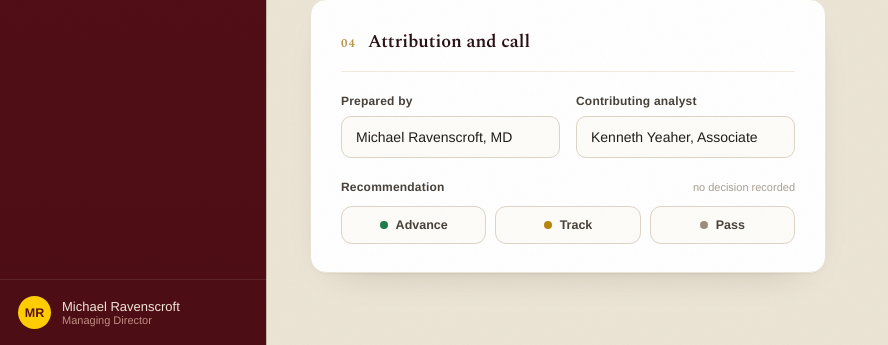
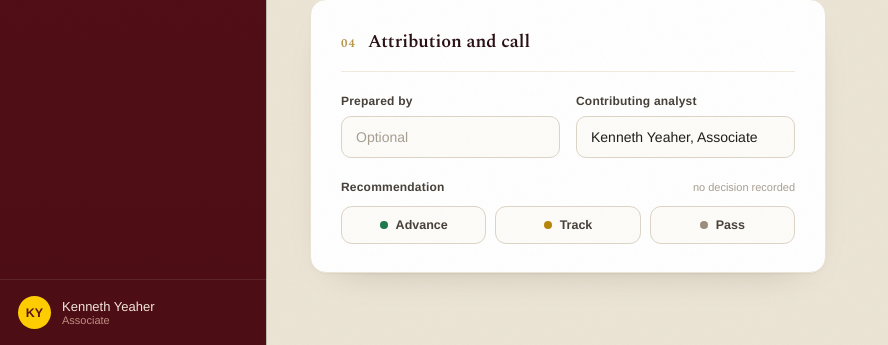
Before and after one commit to kennethyeaher/mmf-onepager-agent, a Flask app: page / in a window 1280 px wide. Shown: the part 1254-1599 px from the top of the page, without its empty margins (0-888 px from the left). Run offline with Flask 3, Linux system fonts and the light colour scheme; data that the repository does not hold is empty.

Commit message:
Remove Michael Ravenscroft from the footer and sidebar

```diff
--- a/src/renderer.py
+++ b/src/renderer.py
@@ -31,7 +31,7 @@ from weasyprint import HTML
 DOC_TITLE = "Investment Sourcing Brief"
 
 # Name shown in the provenance footer.
-PREPARED_BY = "Michael Ravenscroft, MD and Kenneth Yeaher, Associate"
+PREPARED_BY = "Kenneth Yeaher, Associate"
 
 # Resolve paths from the package root so the tool runs from any directory.
 BASE_DIR = Path(__file__).resolve().parent.parent
--- a/templates/index.html
+++ b/templates/index.html
@@ -35,10 +35,10 @@
       </div>
 
       <div class="user">
-        <div class="user_badge">MR</div>
+        <div class="user_badge">KY</div>
         <div>
-          <div class="user_name">Michael Ravenscroft</div>
-          <div class="user_role">Managing Director</div>
+          <div class="user_name">Kenneth Yeaher</div>
+          <div class="user_role">Associate</div>
         </div>
       </div>
     </aside>
@@ -151,7 +151,7 @@
             <div class="attr_grid">
               <label class="field">
                 <span class="field_label">Prepared by</span>
-                <input id="prepared_by" class="input" type="text" value="Michael Ravenscroft, MD" autocomplete="off">
+                <input id="prepared_by" class="input" type="text" value="" placeholder="Optional" autocomplete="off">
               </label>
               <label class="field">
                 <span class="field_label">Contributing analyst</span>
```
